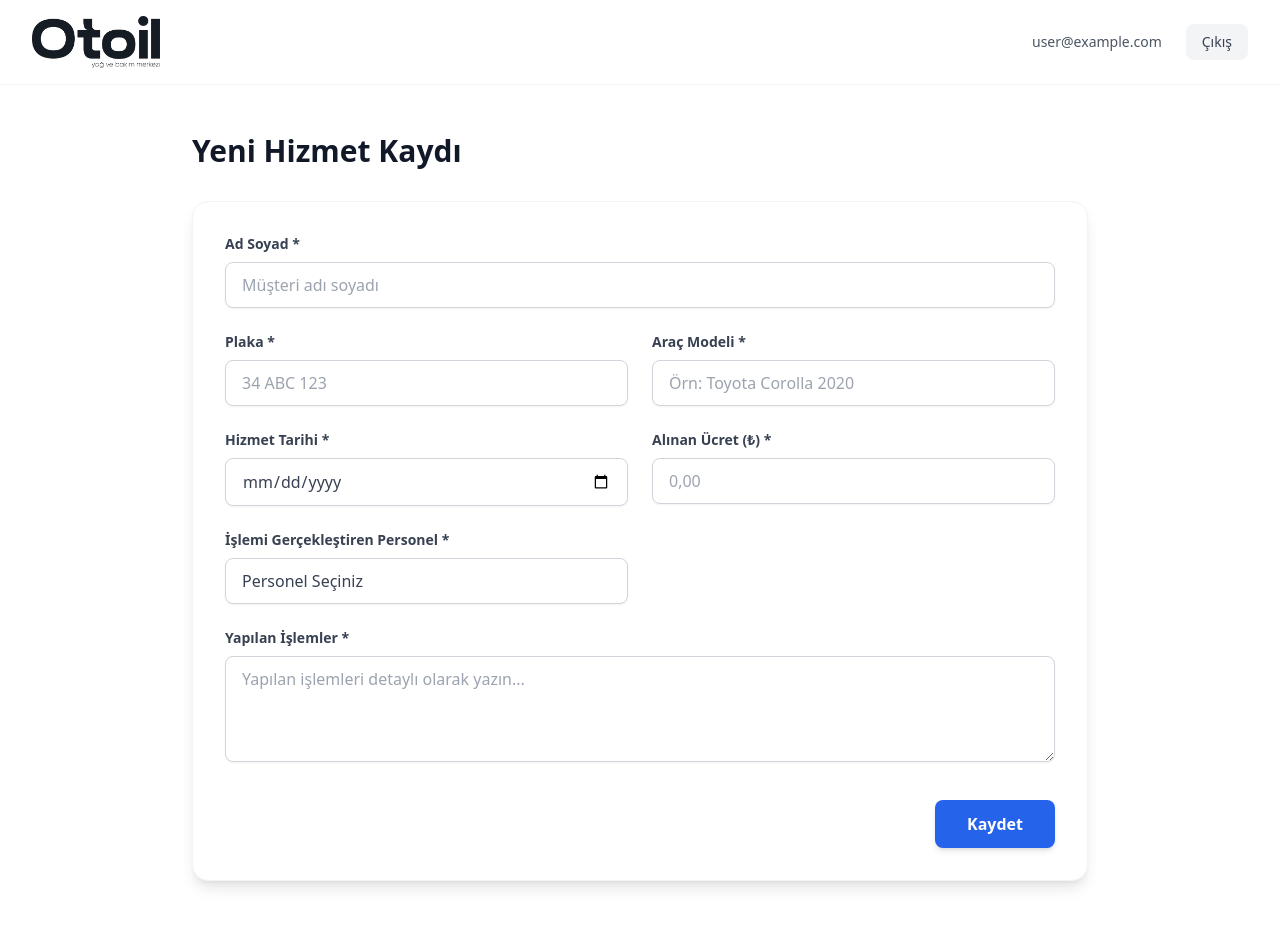
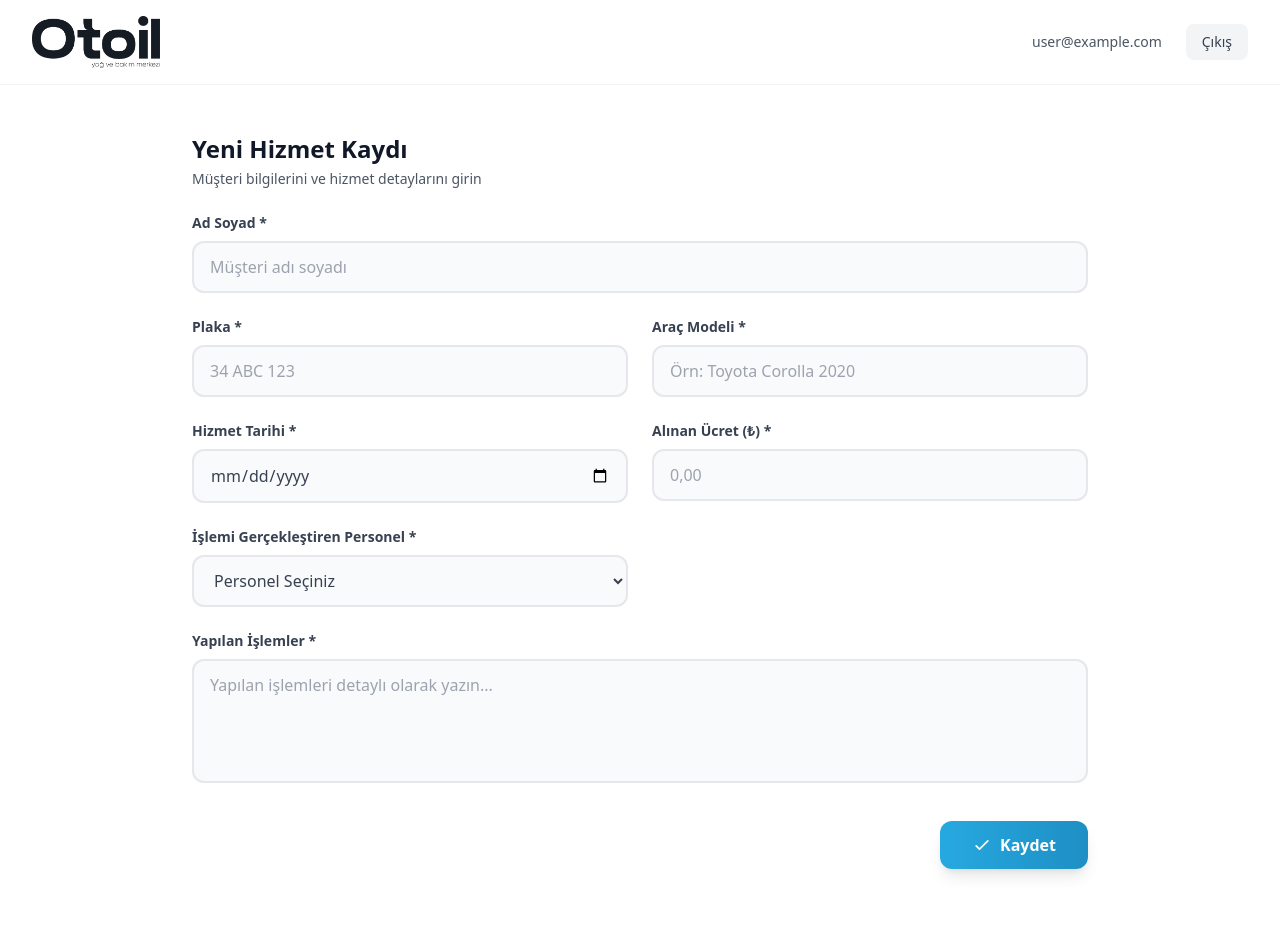
Before and after one commit to reujaf/otoil-arac-bakim, a React (Vite) app in the folder arac-bakim-web-sitesi/: page /kayit-ekle in a window 1280 px wide. Shown: the top 926 px of the page. Built offline with nearby package versions, Linux system fonts and the light colour scheme; no server answers; sample sign-in values are in the browser's storage.

Commit message:
kayıt ekran ui

```diff
--- a/arac-bakim-web-sitesi/src/components/HizmetKayitFormu.jsx
+++ b/arac-bakim-web-sitesi/src/components/HizmetKayitFormu.jsx
@@ -153,13 +153,16 @@ function HizmetKayitFormu() {
           )}
 
           <div className="max-w-4xl mx-auto">
-            <h2 className="text-3xl font-bold text-gray-900 mb-8">Yeni Hizmet Kaydı</h2>
+            <div className="mb-6">
+              <h2 className="text-2xl font-bold text-gray-900 mb-1">Yeni Hizmet Kaydı</h2>
+              <p className="text-sm text-gray-600">Müşteri bilgilerini ve hizmet detaylarını girin</p>
+            </div>
 
-            <form onSubmit={handleSubmit} className="bg-white rounded-2xl shadow-lg px-8 pt-8 pb-8 border border-gray-100">
+            <form onSubmit={handleSubmit} className="px-0">
           <div className="grid grid-cols-1 md:grid-cols-2 gap-6">
             {/* Ad Soyad */}
             <div className="md:col-span-2">
-              <label htmlFor="adSoyad" className="block text-gray-700 text-sm font-bold mb-2">
+              <label htmlFor="adSoyad" className="block text-gray-700 text-sm font-semibold mb-2">
                 Ad Soyad *
               </label>
               <input
@@ -169,14 +172,14 @@ function HizmetKayitFormu() {
                 value={formData.adSoyad}
                 onChange={handleChange}
                 required
-                className="shadow-sm appearance-none border border-gray-300 rounded-lg w-full py-3 px-4 text-gray-700 leading-tight focus:outline-none focus:ring-2 focus:ring-blue-500 focus:border-transparent transition-all"
+                className="w-full py-3 px-4 border-2 border-gray-200 rounded-xl text-gray-700 placeholder-gray-400 focus:outline-none focus:border-[#26a9e0] focus:ring-2 focus:ring-[#26a9e0]/20 transition-all bg-gray-50 focus:bg-white"
                 placeholder="Müşteri adı soyadı"
               />
             </div>
 
             {/* Plaka */}
             <div>
-              <label htmlFor="plaka" className="block text-gray-700 text-sm font-bold mb-2">
+              <label htmlFor="plaka" className="block text-gray-700 text-sm font-semibold mb-2">
                 Plaka *
               </label>
               <input
@@ -186,14 +189,14 @@ function HizmetKayitFormu() {
                 value={formData.plaka}
                 onChange={handleChange}
                 required
-                className="shadow-sm appearance-none border border-gray-300 rounded-lg w-full py-3 px-4 text-gray-700 leading-tight focus:outline-none focus:ring-2 focus:ring-blue-500 focus:border-transparent transition-all uppercase"
+                className="w-full py-3 px-4 border-2 border-gray-200 rounded-xl text-gray-700 placeholder-gray-400 focus:outline-none focus:border-[#26a9e0] focus:ring-2 focus:ring-[#26a9e0]/20 transition-all bg-gray-50 focus:bg-white uppercase"
                 placeholder="34 ABC 123"
               />
             </div>
 
             {/* Araç Modeli */}
             <div>
-              <label htmlFor="aracModeli" className="block text-gray-700 text-sm font-bold mb-2">
+              <label htmlFor="aracModeli" className="block text-gray-700 text-sm font-semibold mb-2">
                 Araç Modeli *
               </label>
               <input
@@ -203,14 +206,14 @@ function HizmetKayitFormu() {
                 value={formData.aracModeli}
                 onChange={handleChange}
                 required
-                className="shadow-sm appearance-none border border-gray-300 rounded-lg w-full py-3 px-4 text-gray-700 leading-tight focus:outline-none focus:ring-2 focus:ring-blue-500 focus:border-transparent transition-all"
+                className="w-full py-3 px-4 border-2 border-gray-200 rounded-xl text-gray-700 placeholder-gray-400 focus:outline-none focus:border-[#26a9e0] focus:ring-2 focus:ring-[#26a9e0]/20 transition-all bg-gray-50 focus:bg-white"
                 placeholder="Örn: Toyota Corolla 2020"
               />
             </div>
 
             {/* Hizmet Tarihi */}
             <div>
-              <label htmlFor="hizmetTarihi" className="block text-gray-700 text-sm font-bold mb-2">
+              <label htmlFor="hizmetTarihi" className="block text-gray-700 text-sm font-semibold mb-2">
                 Hizmet Tarihi *
               </label>
               <input
@@ -220,13 +223,13 @@ function HizmetKayitFormu() {
                 value={formData.hizmetTarihi}
                 onChange={handleChange}
                 required
-                className="shadow-sm appearance-none border border-gray-300 rounded-lg w-full py-3 px-4 text-gray-700 leading-tight focus:outline-none focus:ring-2 focus:ring-blue-500 focus:border-transparent transition-all"
+                className="w-full py-3 px-4 border-2 border-gray-200 rounded-xl text-gray-700 focus:outline-none focus:border-[#26a9e0] focus:ring-2 focus:ring-[#26a9e0]/20 transition-all bg-gray-50 focus:bg-white"
               />
             </div>
 
             {/* Alınan Ücret */}
             <div>
-              <label htmlFor="alınanUcret" className="block text-gray-700 text-sm font-bold mb-2">
+              <label htmlFor="alınanUcret" className="block text-gray-700 text-sm font-semibold mb-2">
                 Alınan Ücret (₺) *
               </label>
               <input
@@ -238,14 +241,14 @@ function HizmetKayitFormu() {
                 inputMode="numeric"
                 pattern="[0-9.,]*"
                 required
-                className="shadow-sm appearance-none border border-gray-300 rounded-lg w-full py-3 px-4 text-gray-700 leading-tight focus:outline-none focus:ring-2 focus:ring-blue-500 focus:border-transparent transition-all"
+                className="w-full py-3 px-4 border-2 border-gray-200 rounded-xl text-gray-700 placeholder-gray-400 focus:outline-none focus:border-[#26a9e0] focus:ring-2 focus:ring-[#26a9e0]/20 transition-all bg-gray-50 focus:bg-white"
                 placeholder="0,00"
               />
             </div>
 
             {/* Personel */}
             <div>
-              <label htmlFor="personel" className="block text-gray-700 text-sm font-bold mb-2">
+              <label htmlFor="personel" className="block text-gray-700 text-sm font-semibold mb-2">
                 İşlemi Gerçekleştiren Personel *
               </label>
               <select
@@ -254,7 +257,7 @@ function HizmetKayitFormu() {
                 value={formData.personel}
                 onChange={handleChange}
                 required
-                className="shadow-sm appearance-none border border-gray-300 rounded-lg w-full py-3 px-4 text-gray-700 leading-tight focus:outline-none focus:ring-2 focus:ring-blue-500 focus:border-transparent transition-all bg-white"
+                className="w-full py-3 px-4 border-2 border-gray-200 rounded-xl text-gray-700 focus:outline-none focus:border-[#26a9e0] focus:ring-2 focus:ring-[#26a9e0]/20 transition-all bg-gray-50 focus:bg-white"
               >
                 <option value="">Personel Seçiniz</option>
                 <option value="Şahin">Şahin</option>
@@ -265,7 +268,7 @@ function HizmetKayitFormu() {
 
           {/* Yapılan İşlemler */}
           <div className="mt-6">
-            <label htmlFor="yapilanIslemler" className="block text-gray-700 text-sm font-bold mb-2">
+            <label htmlFor="yapilanIslemler" className="block text-gray-700 text-sm font-semibold mb-2">
               Yapılan İşlemler *
             </label>
             <textarea
@@ -275,7 +278,7 @@ function HizmetKayitFormu() {
               onChange={handleChange}
               required
               rows="4"
-              className="shadow-sm appearance-none border border-gray-300 rounded-lg w-full py-3 px-4 text-gray-700 leading-tight focus:outline-none focus:ring-2 focus:ring-blue-500 focus:border-transparent transition-all"
+              className="w-full py-3 px-4 border-2 border-gray-200 rounded-xl text-gray-700 placeholder-gray-400 focus:outline-none focus:border-[#26a9e0] focus:ring-2 focus:ring-[#26a9e0]/20 transition-all bg-gray-50 focus:bg-white resize-none"
               placeholder="Yapılan işlemleri detaylı olarak yazın..."
             />
           </div>
@@ -285,9 +288,24 @@ function HizmetKayitFormu() {
             <button
               type="submit"
               disabled={loading}
-              className="bg-blue-600 hover:bg-blue-700 disabled:opacity-50 disabled:cursor-not-allowed text-white font-semibold py-3 px-8 rounded-lg focus:outline-none focus:ring-2 focus:ring-blue-500 focus:ring-offset-2 shadow-md hover:shadow-lg transition-all"
+              className="bg-gradient-to-r from-[#26a9e0] to-[#1e8fc4] hover:from-[#1e8fc4] hover:to-[#26a9e0] disabled:opacity-50 disabled:cursor-not-allowed text-white font-semibold py-3 px-8 rounded-xl focus:outline-none focus:ring-2 focus:ring-[#26a9e0] focus:ring-offset-2 shadow-lg hover:shadow-xl transition-all transform hover:scale-[1.02] disabled:transform-none flex items-center space-x-2"
             >
-              {loading ? 'Kaydediliyor...' : 'Kaydet'}
+              {loading ? (
+                <>
+                  <svg className="animate-spin h-5 w-5 text-white" xmlns="http://www.w3.org/2000/svg" fill="none" viewBox="0 0 24 24">
+                    <circle className="opacity-25" cx="12" cy="12" r="10" stroke="currentColor" strokeWidth="4"></circle>
+                    <path className="opacity-75" fill="currentColor" d="M4 12a8 8 0 018-8V0C5.373 0 0 5.373 0 12h4zm2 5.291A7.962 7.962 0 014 12H0c0 3.042 1.135 5.824 3 7.938l3-2.647z"></path>
+                  </svg>
+                  <span>Kaydediliyor...</span>
+                </>
+              ) : (
+                <>
+                  <svg className="w-5 h-5" fill="none" viewBox="0 0 24 24" stroke="currentColor">
+                    <path strokeLinecap="round" strokeLinejoin="round" strokeWidth={2} d="M5 13l4 4L19 7" />
+                  </svg>
+                  <span>Kaydet</span>
+                </>
+              )}
             </button>
           </div>
         </form>
```
